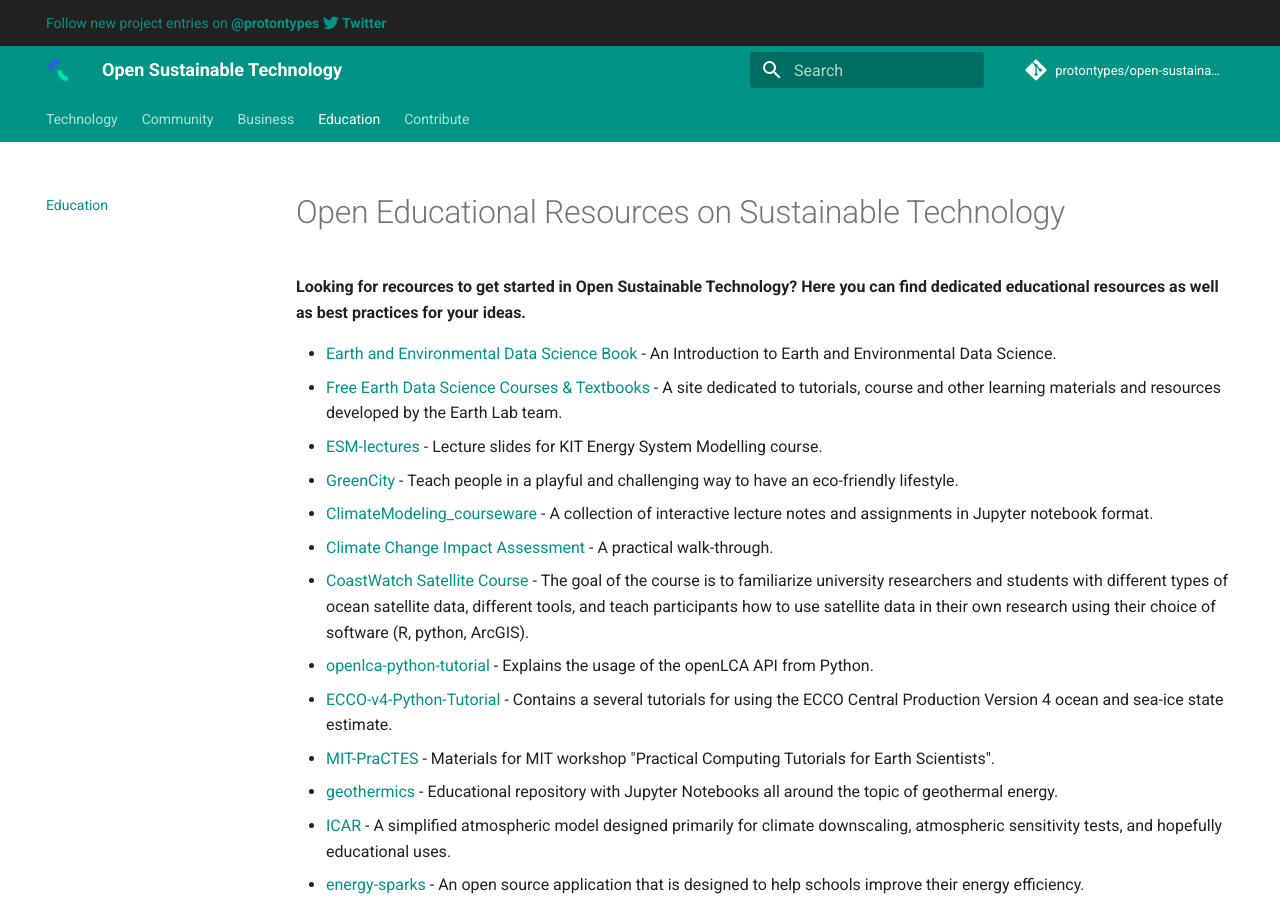
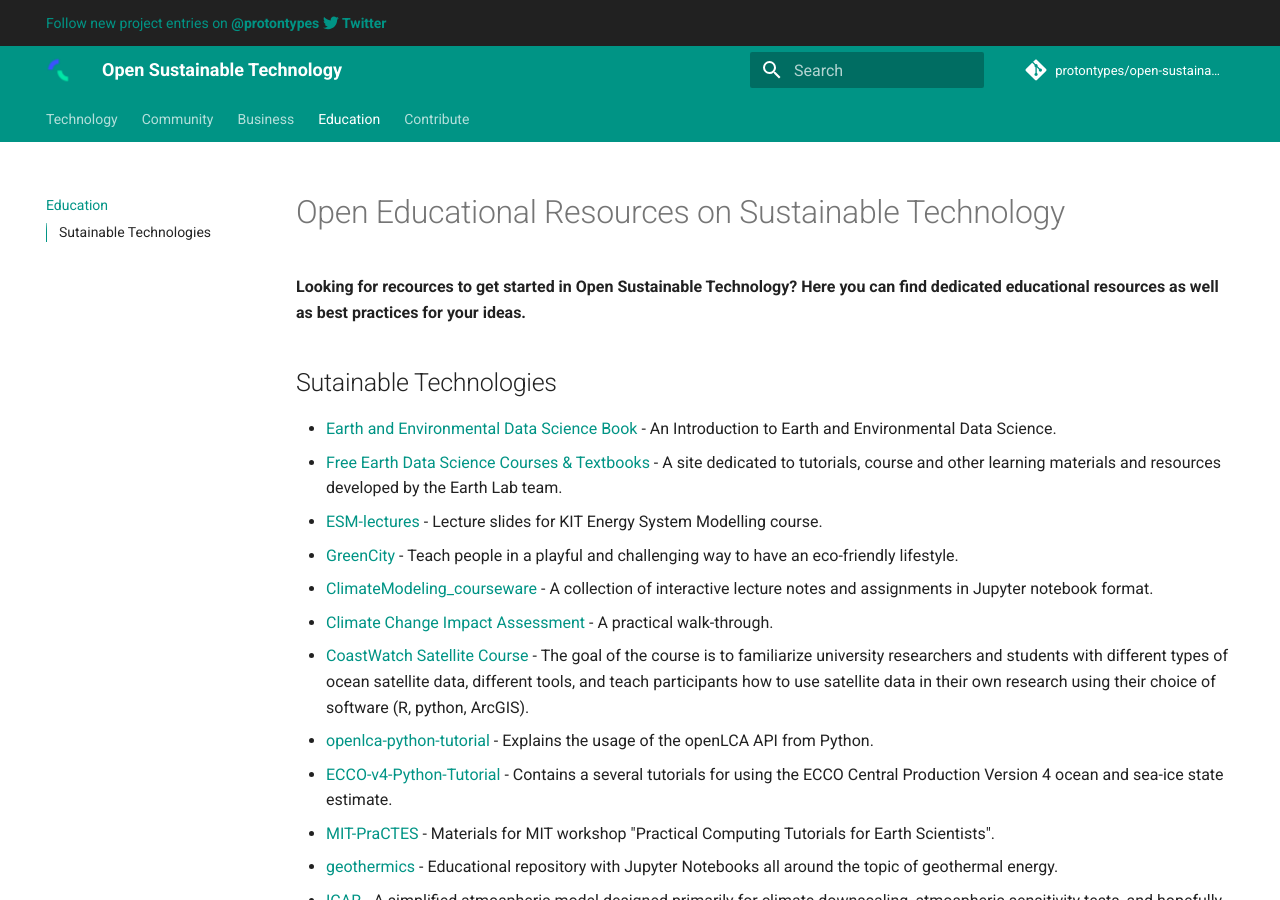
Before and after one commit to protontypes/open-sustainable-technology, an MkDocs documentation site: the page built from docs/education.md, in a window 1280 px wide and 900 px high. Built offline with MkDocs 1.6.1 and Material for MkDocs 9.7.7, drawn with Linux system fonts in a browser that asks for light colours; comment, search, counter and statistics services are not loaded.

Commit message:
Update education.md

```diff
--- a/docs/education.md
+++ b/docs/education.md
@@ -3,6 +3,7 @@
 
 __Looking for recources to get started in Open Sustainable Technology? Here you can find dedicated educational resources as well as best practices for your ideas.__
 
+## Sutainable Technologies
 - [Earth and Environmental Data Science Book](https://github.com/earth-env-data-science/earth-env-data-science-book) - An Introduction to Earth and Environmental Data Science.
 - [Free Earth Data Science Courses & Textbooks](https://github.com/earthlab/earthlab.github.io) - A site dedicated to tutorials, course and other learning materials and resources developed by the Earth Lab team.
 - [ESM-lectures](https://github.com/nworbmot/esm-lectures) - Lecture slides for KIT Energy System Modelling course.
```
